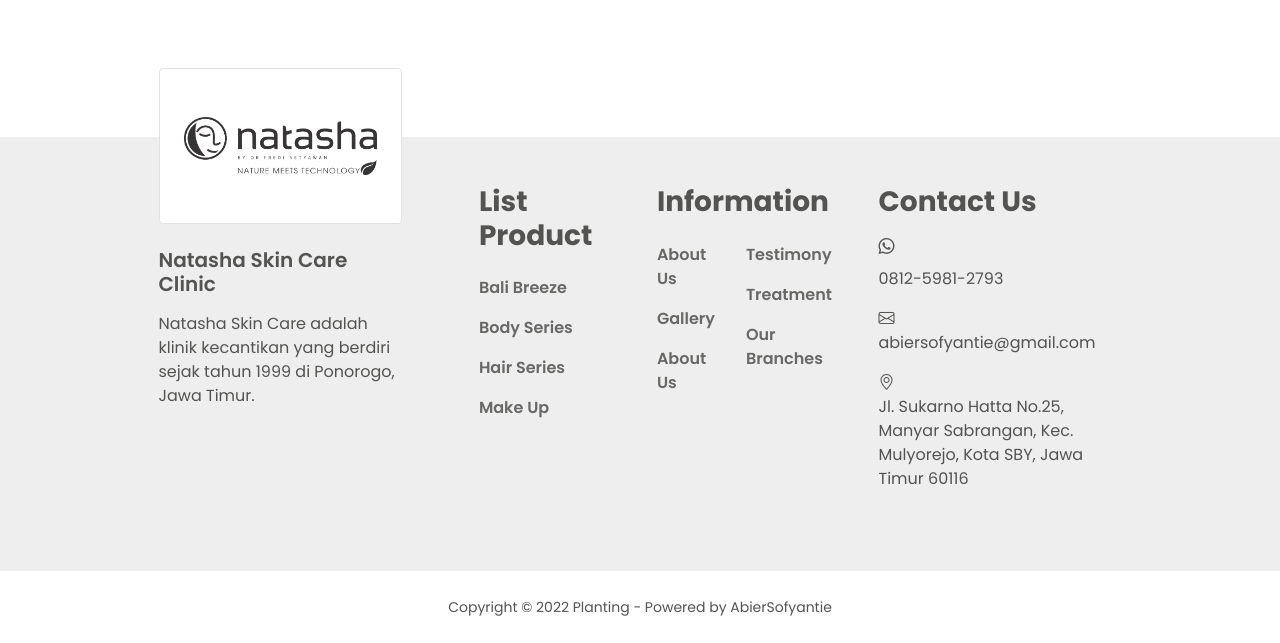
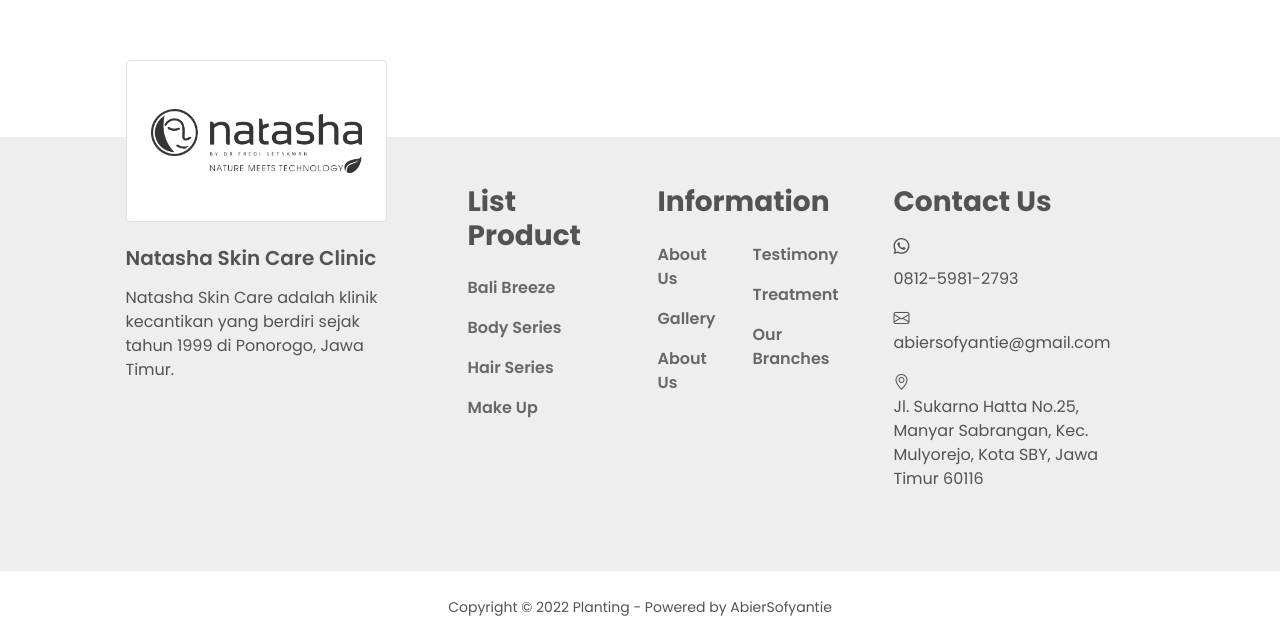
Before and after one commit to maulanafanny/layout, a plain HTML site: page footer-1/index.html in a window 1280 px wide. Shown: the part 228-871 px from the top of the page. Drawn offline with nearby package versions, Linux system fonts and the light colour scheme.

Commit message:
added media selector to css

```diff
--- a/footer-1/index.html
+++ b/footer-1/index.html
@@ -17,7 +17,7 @@
 
         <!-- Footer Menu -->
         <div class="container-fluid" style="background-color: #eeeeee;">
-            <div class="container p-5">
+            <div class="container-lg py-5">
                 <div class="row justify-content-center">
 
                     <!-- Brand Description -->
@@ -45,18 +45,18 @@
                         <div class="row">
 
                             <!-- First Links Column -->
-                            <div class="col-5">
+                            <div class="col-xl-5 col-12">
                                 <ul class="fw-semibold">
                                     <li class="py-2"><a href="#">About Us</a></li>
                                     <li class="py-2"><a href="#">Gallery</a></li>
-                                    <li class="py-2"><a href="#">About Us</a></li>
+                                    <li class="py-xl-2 pt-2"><a href="#">About Us</a></li>
                                 </ul>
                             </div>
 
                             <!-- Second Links Column -->
-                            <div class="col">
+                            <div class="col-xl-7 col-lg-12">
                                 <ul class="fw-semibold">
-                                    <li class="py-2"><a href="#">Testimony</a></li>
+                                    <li class="py-xl-2 pb-2"><a href="#">Testimony</a></li>
                                     <li class="py-2"><a href="#">Treatment</a></li>
                                     <li class="py-2"><a href="#">Our Branches</a></li>
                                 </ul>
```
Also changed, not shown: footer-1/style.css (+31 -0 lines).
